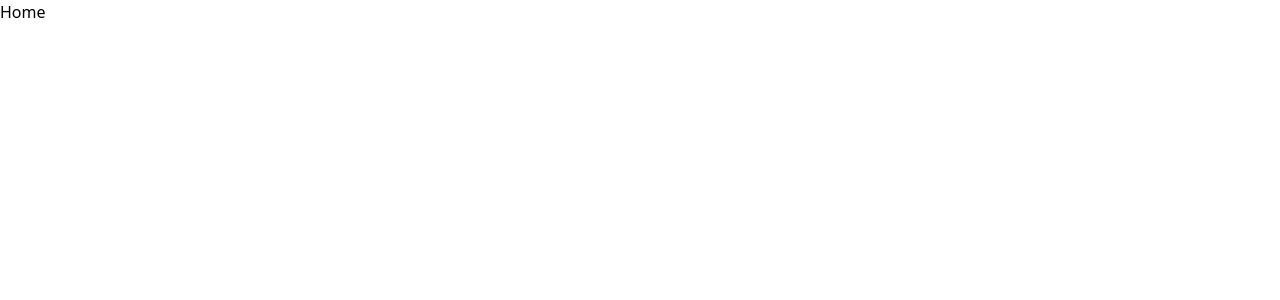
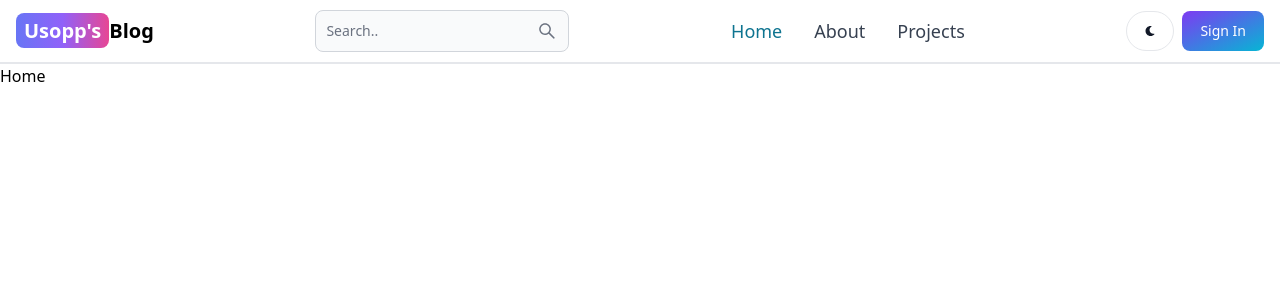
Before and after one commit to pratik-parascout/MERN_Blog, a React (Vite) app in the folder ussop/: page / in a window 1280 px wide. Shown: the top 300 px of the page. Built offline with nearby package versions, Linux system fonts and the light colour scheme.

Commit message:
Create the header section

```diff
--- a/ussop/package.json
+++ b/ussop/package.json
@@ -10,8 +10,10 @@
     "preview": "vite preview"
   },
   "dependencies": {
+    "flowbite-react": "^0.9.0",
     "react": "^18.2.0",
     "react-dom": "^18.2.0",
+    "react-icons": "^5.2.0",
     "react-router-dom": "^6.23.0"
   },
   "devDependencies": {
--- a/ussop/src/App.jsx
+++ b/ussop/src/App.jsx
@@ -5,9 +5,11 @@
 import { Signup } from './pages/Signup'
 import { Dashboard } from './pages/Dashboard'
 import { Projects } from './pages/Projects'
+import { Header } from './components/Header'
 
 export default function App() {
   return <BrowserRouter>
+    <Header />
     <Routes>
       <Route path='/' element={<Home />} />
       <Route path='/about' element={<About />} />
--- /dev/null
+++ b/ussop/src/components/Header.jsx
@@ -0,0 +1,59 @@
+import { Button, Navbar, TextInput } from 'flowbite-react'
+import { Link, useLocation } from 'react-router-dom'
+Link
+import { AiOutlineSearch } from 'react-icons/ai'
+import { FaMoon } from 'react-icons/fa'
+
+export const Header = () => {
+  const path = useLocation().pathname
+  return (
+    <Navbar className="border-b-2">
+      <Link
+        to="/"
+        className="self-center whitespace-nowrap text-sm sm:text-xl font-semibold dark:text-white"
+      >
+        <span className="px-2 py-1 bg-gradient-to-r from-indigo-500 via-purple-500 to-pink-500 rounded-lg text-white">
+          Usopp's
+        </span>
+        Blog
+      </Link>
+      <form>
+        <TextInput
+          type="text"
+          placeholder="Search.."
+          rightIcon={AiOutlineSearch}
+          className="hidden lg:inline"
+        />
+      </form>
+      <Button className="w-12 h-10 lg:hidden" color="gray" pill>
+        <AiOutlineSearch className="w-5 h-5 " />
+      </Button>
+      <div className="flex gap-2 md:order-2">
+        <Button className="w-12 h-10 hidden sm:inline" color="gray" pill>
+          <FaMoon />
+        </Button>
+        <Link to="/sign_in">
+          <Button gradientDuoTone="purpleToBlue">Sign In</Button>
+        </Link>
+        <Navbar.Toggle />
+      </div>
+      <Navbar.Collapse>
+        <Navbar.Link active={path === '/'} as={'div'}>
+          <Link to="/" className="text-lg">
+            Home
+          </Link>
+        </Navbar.Link>
+        <Navbar.Link active={path === '/about'} as={'div'}>
+          <Link to="/about" className="text-lg">
+            About
+          </Link>
+        </Navbar.Link>
+        <Navbar.Link active={path === '/projects'} as={'div'}>
+          <Link to="/projects" className="text-lg">
+            Projects
+          </Link>
+        </Navbar.Link>
+      </Navbar.Collapse>
+    </Navbar>
+  )
+}
--- a/ussop/tailwind.config.js
+++ b/ussop/tailwind.config.js
@@ -1,8 +1,11 @@
+const flowbite = require('flowbite-react/tailwind')
+
 /** @type {import('tailwindcss').Config} */
 export default {
-  content: ['./index.html', './src/**/*.{js,ts,jsx,tsx}'],
+  content: ['./index.html', './src/**/*.{js,ts,jsx,tsx}', flowbite.content()],
   theme: {
-    extend: {},
+    extend: {
+    },
   },
-  plugins: [],
+  plugins: [flowbite.plugin()],
 }
```
Also changed, not shown: 1 other file (tests, documents, lock files or other folders).
